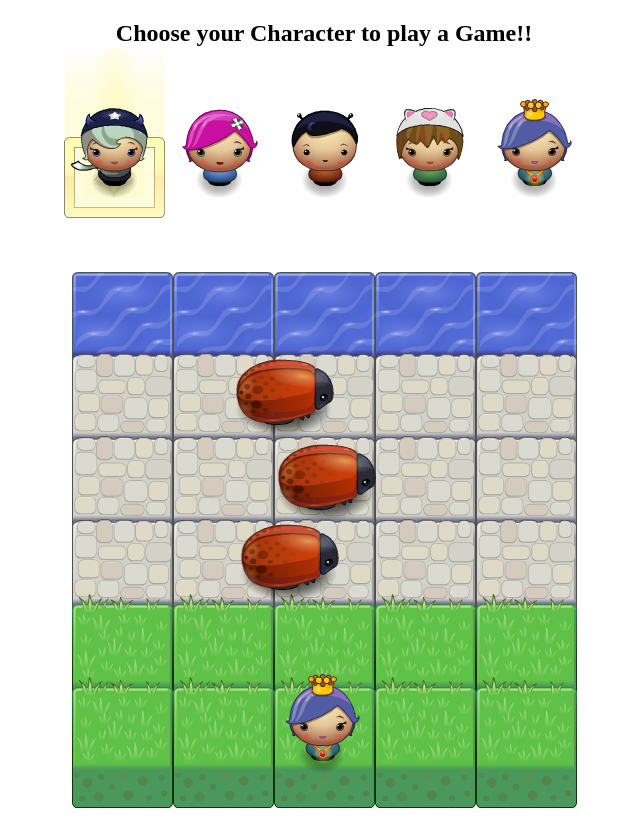
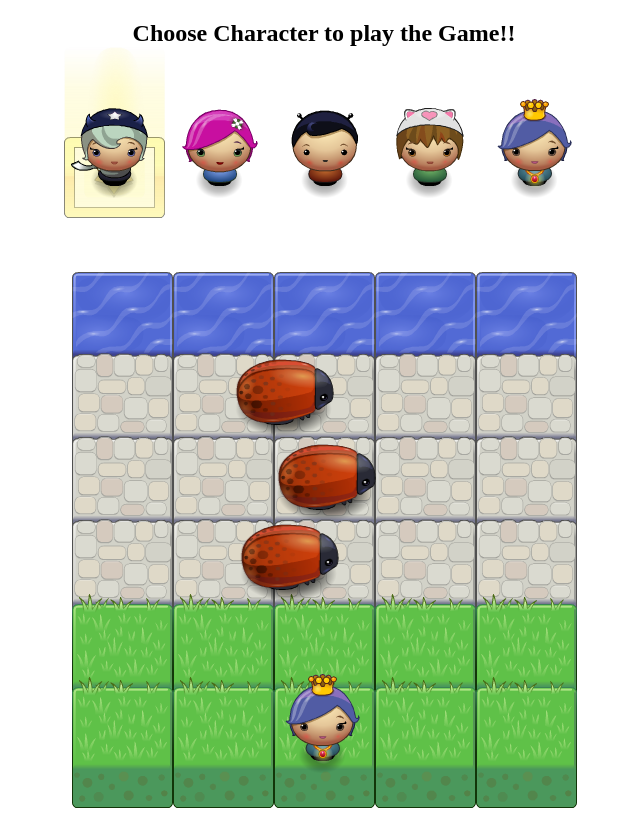
Before and after one commit to skmahalakshmi/arcade-game, a plain HTML site: page index.html in a window 1280 px wide. Shown: the whole page, without its empty margins (316-956 px from the left). Drawn offline with Linux system fonts and the light colour scheme; some packages are replaced by stand-ins of ours; a script that the page names is missing.

Commit message:
Update index.html

```diff
--- a/index.html
+++ b/index.html
@@ -2,7 +2,7 @@
 <html lang="en" dir="ltr">
 <head>
     <meta charset="UTF-8">
-    <title>Effective JavaScript: Frogger</title>
+    <title>Effective JavaScript: Frogger Game</title>
     <link rel="stylesheet" href="css/style.css">
     <link rel="stylesheet" href="https://cdnjs.cloudflare.com/ajax/libs/sweetalert/1.1.3/sweetalert.min.css">
 
@@ -10,7 +10,7 @@
 <body>
   <section class="game-starter">
     <!--  code to place the players to select the players-->
-      <h2>Choose your Character to play a Game!!</h2>
+      <h2>Choose Character to play the  Game!!</h2>
       <img class="char-image" src="images/char-horn-girl.png" data-image="images/char-horn-girl.png" alt="image">
       <img class="char-image" src="images/char-pink-girl.png" data-image="images/char-pink-girl.png" alt="image">
       <img class="char-image" src="images/char-boy.png" data-image="images/char-boy.png" alt="boy image">
```
